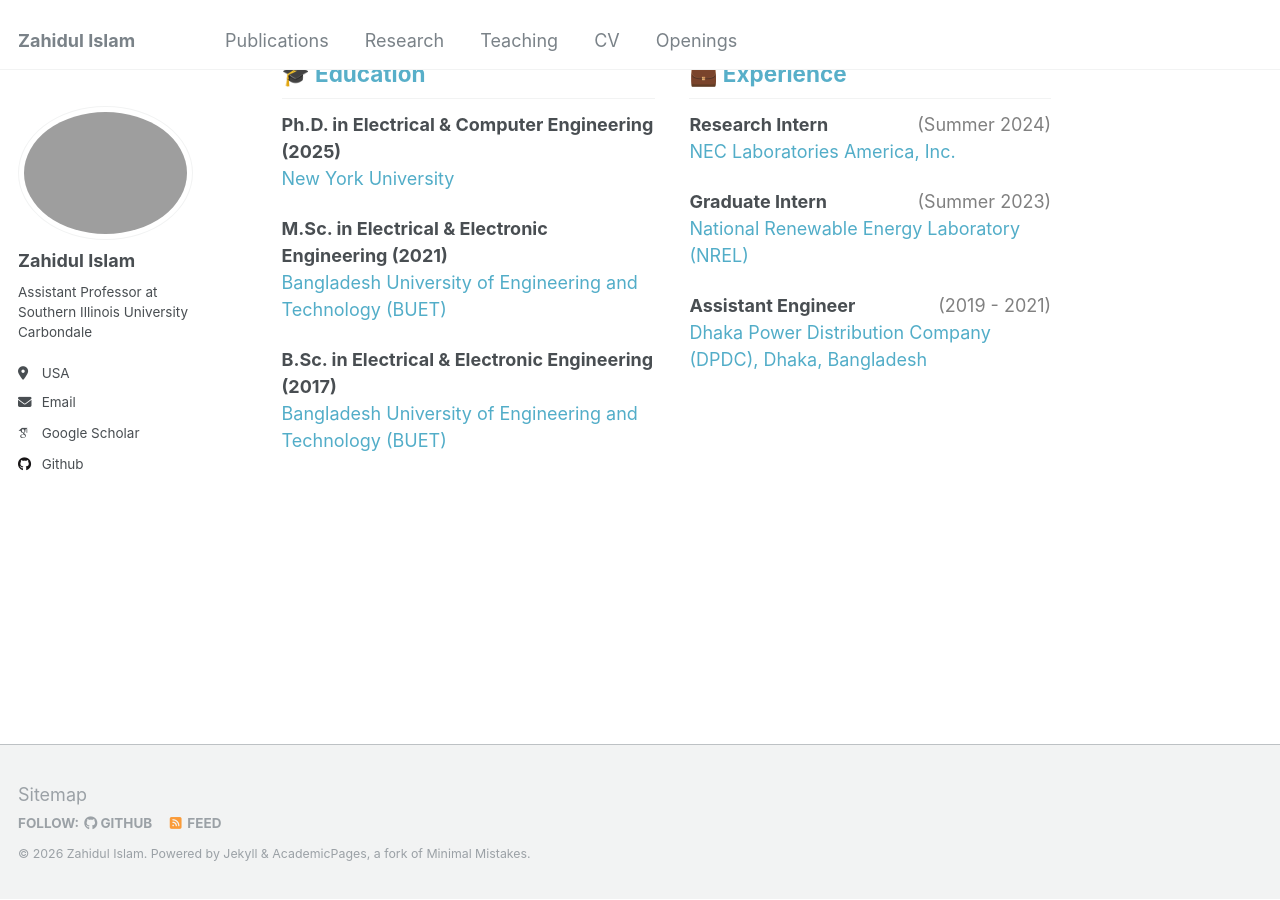
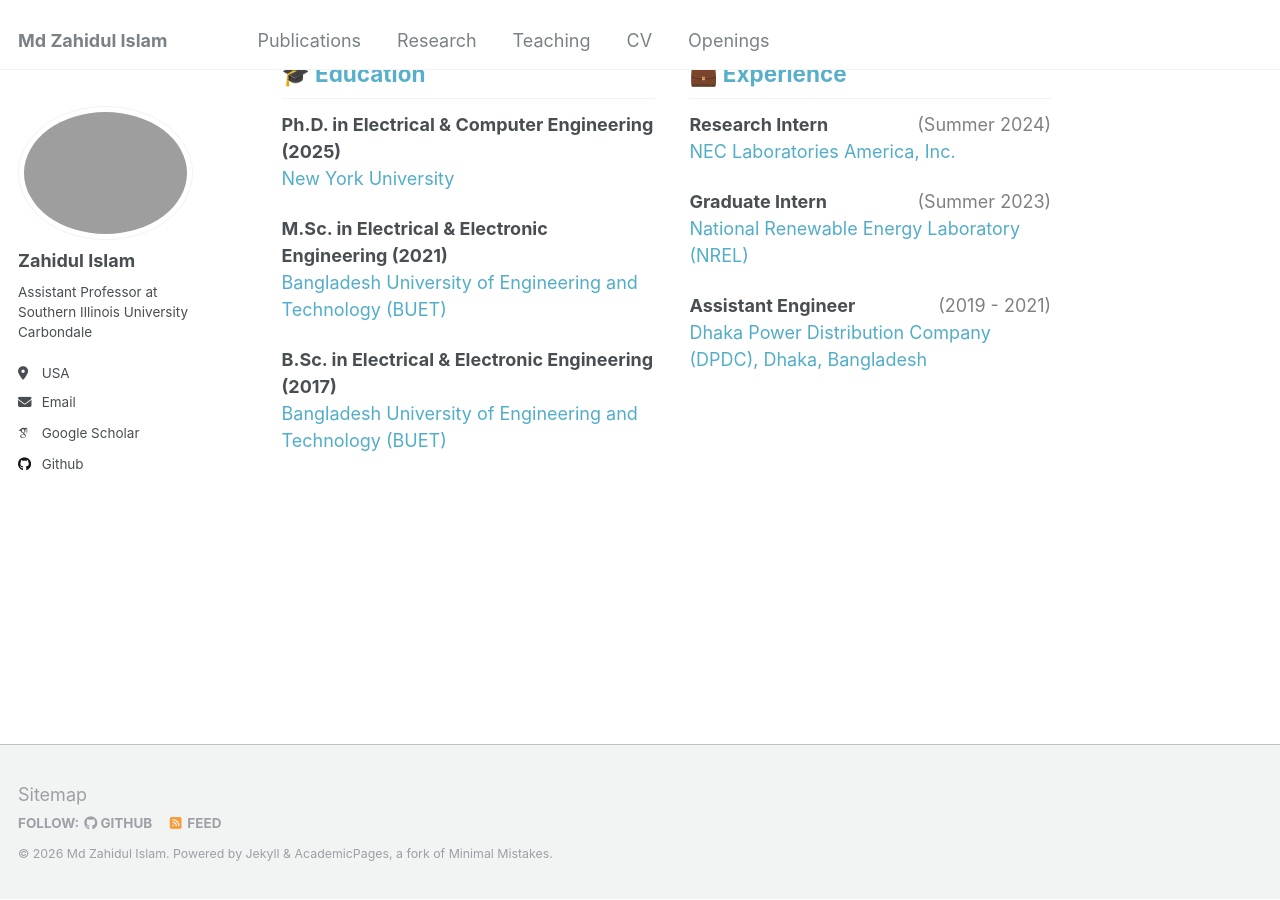
Before and after one commit to zahidul-ece/zahidul-ece.github.io, a Jekyll site: the page built from _pages/about.md, in a window 1280 px wide and 900 px high, scrolled down 1205 px. Built offline with Jekyll 4.4.1, drawn with Linux system fonts in a browser that asks for light colours; some web fonts are replaced.

Commit message:
updated text

```diff
--- a/_config.yml
+++ b/_config.yml
@@ -8,9 +8,9 @@
 
 # Basic Site Settings
 locale                   : "en-US"
-title                    : "Zahidul Islam"
+title                    : "Md Zahidul Islam"
 title_separator          : "-"
-name                     : &name "Zahidul Islam"
+name                     : &name "Md Zahidul Islam"
 description              : &description "personal description"
 url                      : https://zahidul-ece.github.io # the base hostname & protocol for your site e.g. "https://mmistakes.github.io"
 baseurl                  : "" # the subpath of your site, e.g. "/blog"
```
